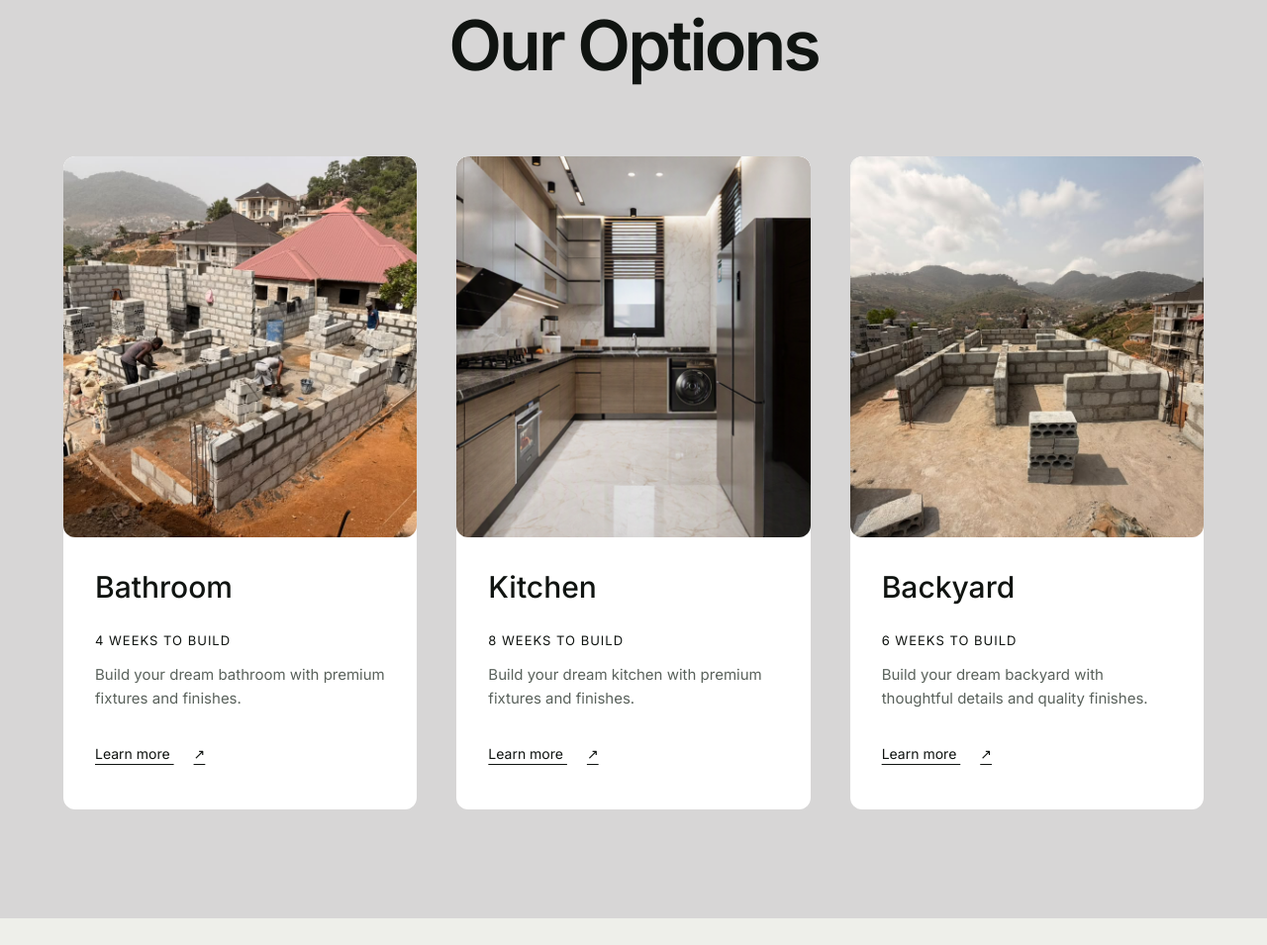
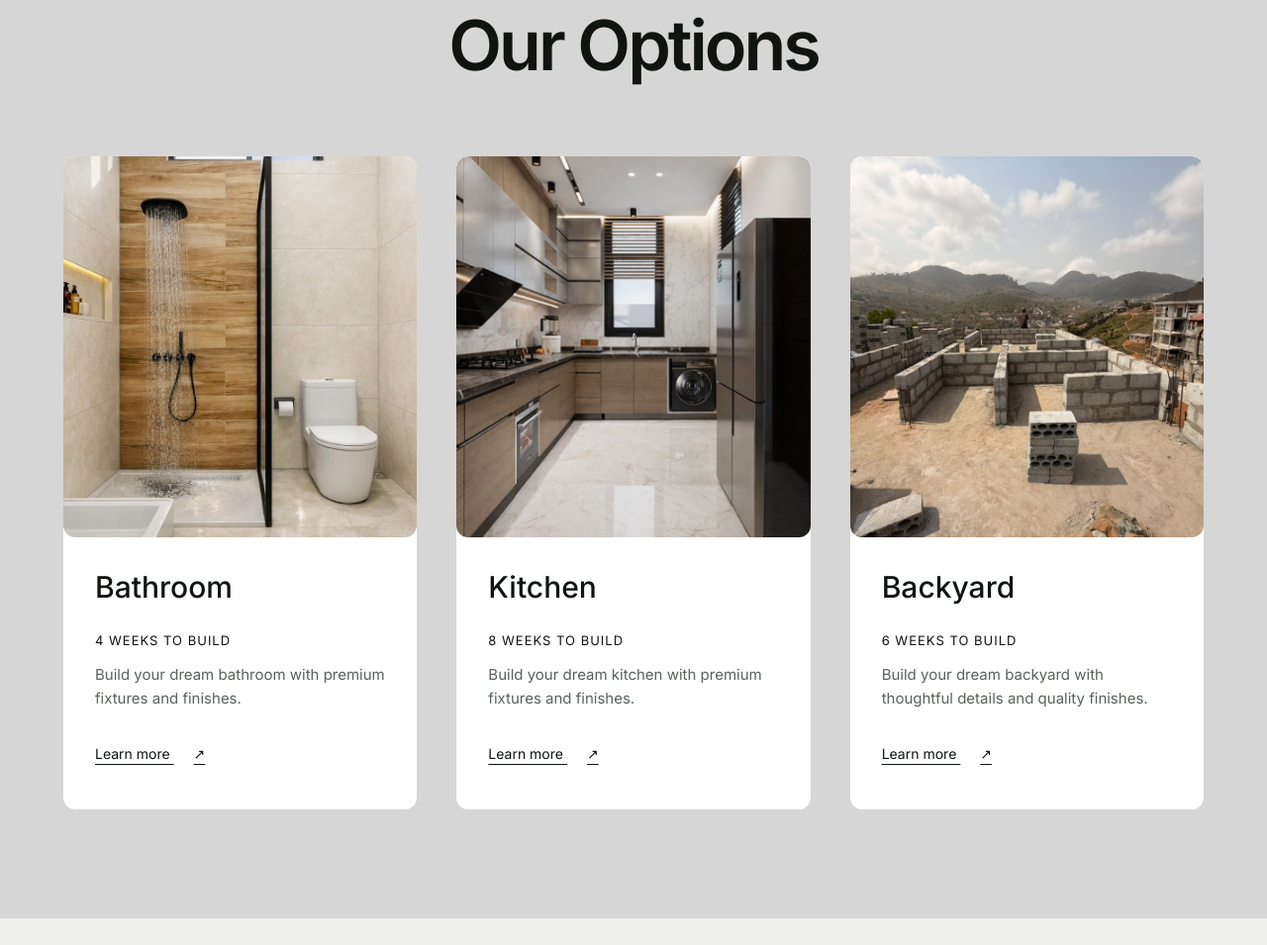
Before and after one commit to bantanzzz/ZEECON, a plain HTML site: page index.html in a window 1280 px wide. Shown: the part 3373-4328 px from the top of the page at 99% size. Drawn offline with Linux system fonts and the light colour scheme.

Commit message:
new changes

```diff
--- a/style.css
+++ b/style.css
@@ -78,3 +78,5 @@
 .scroll-reveal{opacity:0;transform:translateY(24px);transition:opacity .7s ease var(--reveal-delay,0ms),transform .7s cubic-bezier(.2,.7,.2,1) var(--reveal-delay,0ms)}
 .scroll-reveal.is-visible{opacity:1;transform:translateY(0)}
 @media(prefers-reduced-motion:reduce){html{scroll-behavior:auto}.scroll-reveal{opacity:1;transform:none;transition:none}.site-header{transition:none}}
+
+.option-bathroom{background-image:url("images/bathroom.jpeg")}
```
Also changed, not shown: images/bathroom.jpeg (added).
